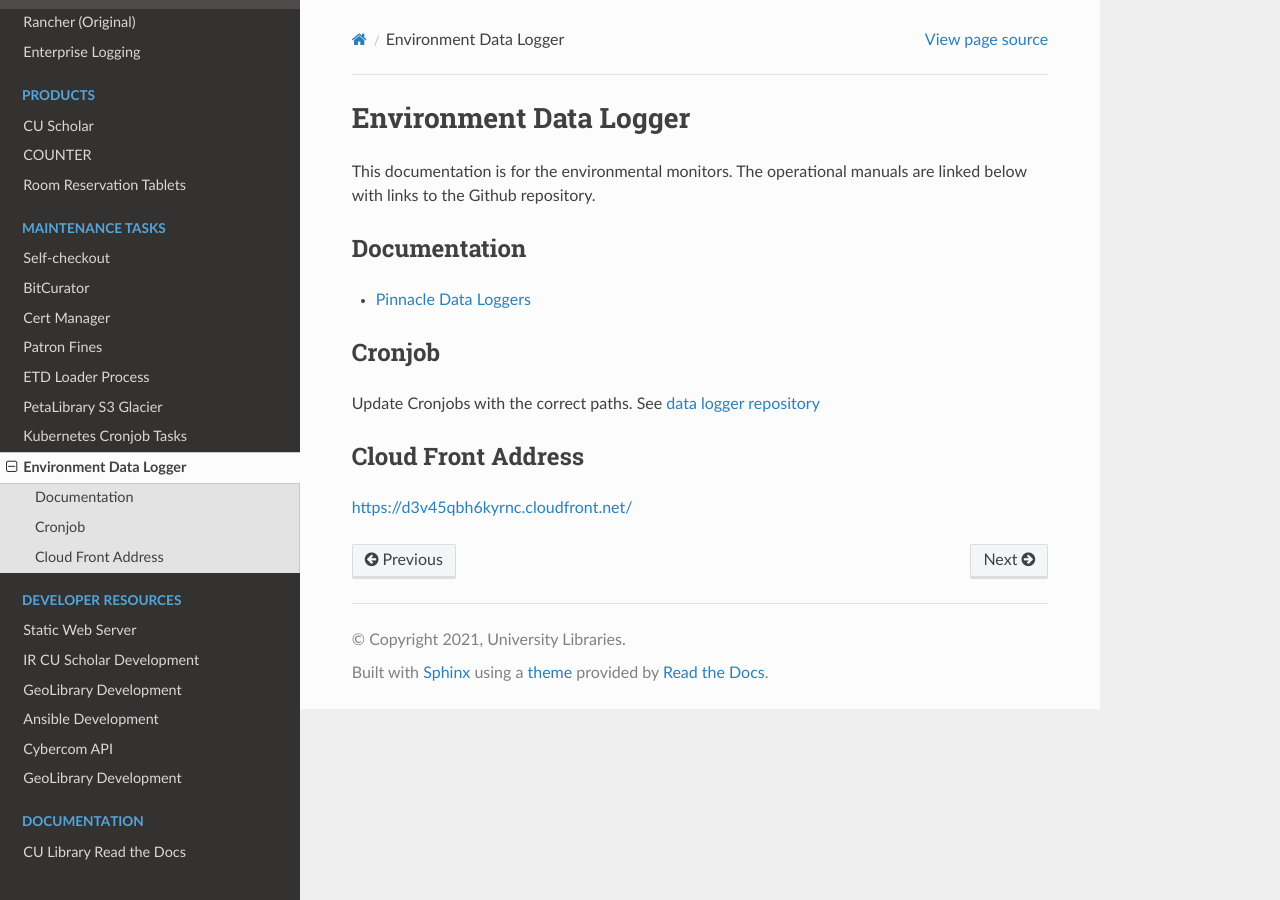
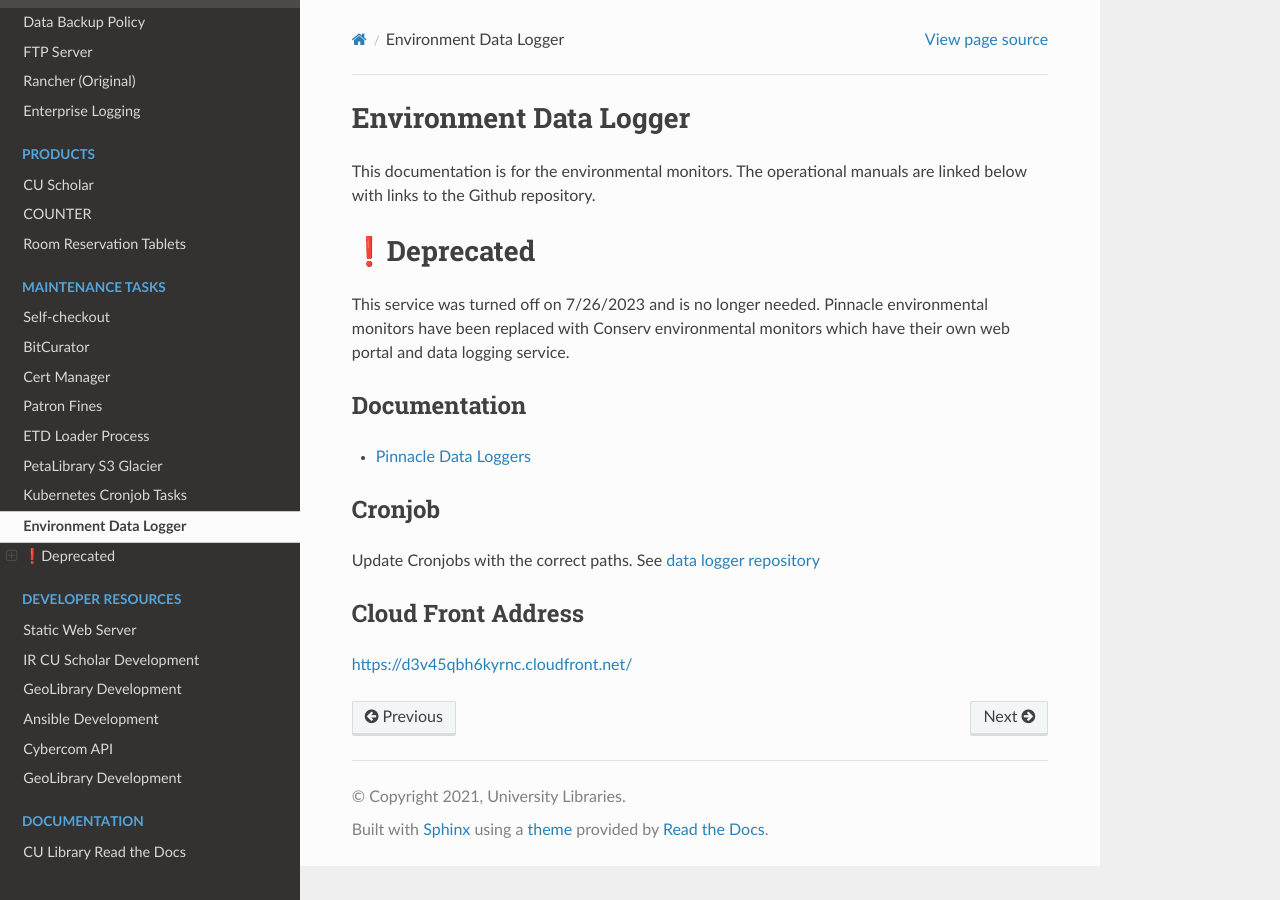
Before and after one commit to culibraries/documentation, a Sphinx documentation site: the page built from docs/pages/data-logger.md, in a window 1280 px wide. Built offline with Sphinx 7.4.7 and the Read the Docs theme 2.0.0, drawn with Linux system fonts in a browser that asks for light colours.

Commit message:
Update data-logger.md
Set the data logger service to be deprecated

```diff
--- a/docs/pages/data-logger.md
+++ b/docs/pages/data-logger.md
@@ -1,6 +1,9 @@
 # Environment Data Logger
 
 This documentation is for the environmental monitors. The operational manuals are linked below with links to the Github repository.
+
+# ❗Deprecated
+This service was turned off on 7/26/2023 and is no longer needed.  Pinnacle environmental monitors have been replaced with Conserv environmental monitors which have their own web portal and data logging service.
 
 ## Documentation
 
```
